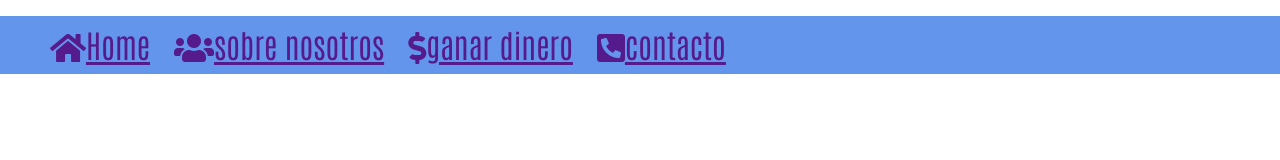
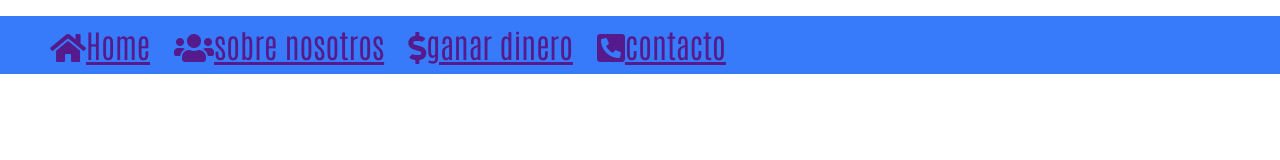
Before and after one commit to jherx/nav-menu-responsive, a plain HTML site: page index.html in a window 1280 px wide. Drawn offline with nearby package versions, Linux system fonts and the light colour scheme; files that its build step writes are made by us from their sources.

Commit message:
validacion de colores en el background

```diff
--- a/index.html
+++ b/index.html
@@ -1,5 +1,5 @@
 <!DOCTYPE html>
-<html lang="en">
+<html lang="es">
 <head>
   <meta charset="UTF-8">
   <meta http-equiv="X-UA-Compatible" content="IE=edge">
--- a/style.css
+++ b/style.css
@@ -3,12 +3,12 @@
     display: none;
 }
 .nav{
-    background: #6495ED;
+    background: #377bfa;
 }
 .nav__li{
     display: inline-block;
     padding: 10px;
-    color: azure;
+    color: #edf1ea;
     font-family: 'Antonio', sans-serif;
     font-size: 2em;
 }
```
